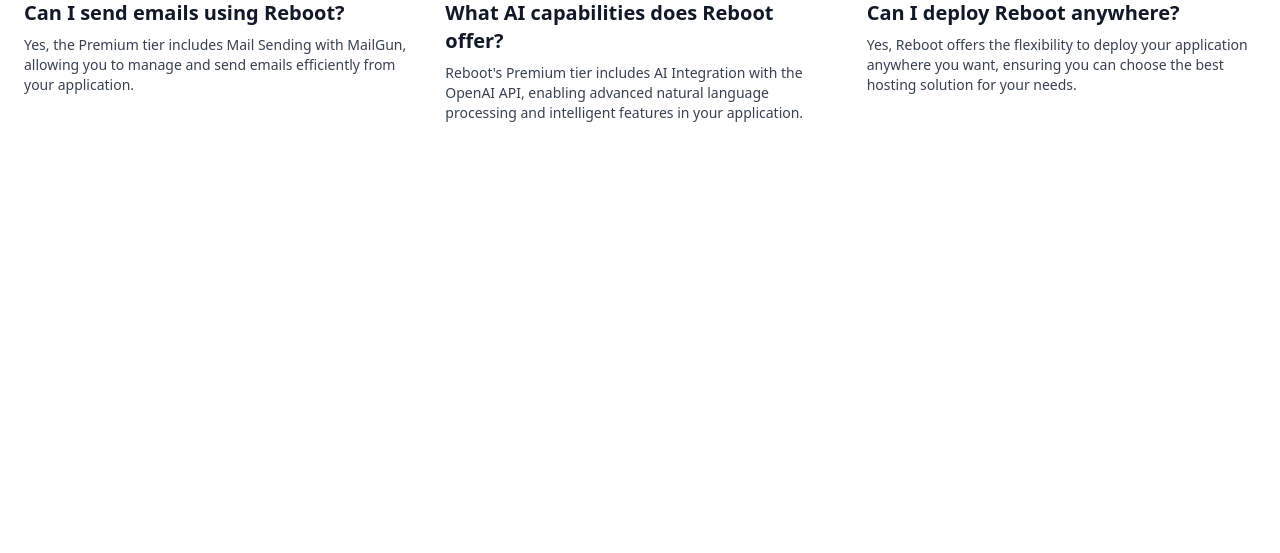
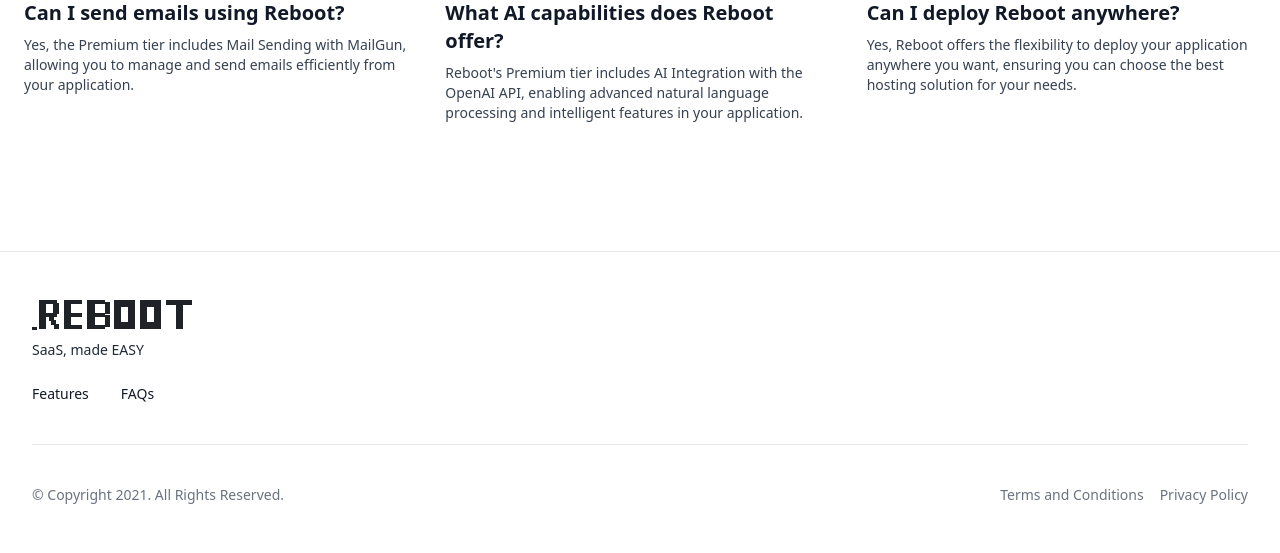
Before and after one commit to andreivisan/reboot-saas, a FastAPI app: page / in a window 1280 px wide. Shown: the part 2166-2719 px from the top of the page. Before the commit the page ends 2288 px from the top, so only its background shows below. Run offline with FastAPI, Linux system fonts and the light colour scheme; some libraries are stand-ins or nearby versions.

Commit message:
Home Page - 99% Done

```diff
--- a/templates/base.html
+++ b/templates/base.html
@@ -21,7 +21,10 @@
     {% endblock header %}
 
     {% block content %}
-    {% endblock content%}
+    {% endblock content %}
+
+    {% block footer %}
+    {% endblock footer %}
 
     <!-- Set default theme to light -->
     <script>
--- /dev/null
+++ b/templates/home/fragments/footer.html
@@ -0,0 +1,33 @@
+<footer class="bg-white border-t border-gray-200">
+    <div class="container mx-auto max-w-7xl px-4 sm:px-6 lg:px-8 py-12">
+        <div class="flex flex-col items-start">
+            <a hx-get="/" hx-target="body" hx-push-url="true" class="cursor-pointer">
+                <img class="w-40" src="static/img/logos/logo_reboot_light.svg" alt="Reboot SaaS">
+            </a>
+            <p class="mt-1 text-sm">SaaS, made EASY</p>
+
+            <div class="flex flex-wrap justify-center mt-6 -mx-4">
+                <a href="#features" class="mx-4 text-sm text-gray-900 transition-colors duration-300 hover:text-gray-700" aria-label="Features">Features</a>
+
+                <a href="#faqs" class="mx-4 text-sm text-gray-900 transition-colors duration-300 hover:text-gray-700" aria-label="FAQs">FAQs</a>
+            </div>
+
+        </div>
+
+        <hr class="my-6 border-gray-200 md:my-10" />
+
+        <div class="flex flex-col items-center sm:flex-row sm:justify-between">
+            <p class="text-sm text-gray-500">© Copyright 2021. All Rights Reserved.</p>
+
+            <div class="flex -mx-2 text-sm">
+                <a href="#" class="mx-2 text-gray-500 transition-colors duration-300 hover:text-gray-300" aria-label="Terms and Conditions">
+                    Terms and Conditions
+                </a>
+
+                <a href="#" class="mx-2 text-gray-500 transition-colors duration-300 hover:text-gray-300" aria-label="Privacy Policy">
+                    Privacy Policy
+                </a>
+            </div>
+        </div>
+    </div>
+</footer>
--- a/templates/home/pages/home.html
+++ b/templates/home/pages/home.html
@@ -17,3 +17,7 @@
         {% include 'home/fragments/faqs.html' %}
     </section>
 {% endblock content%}
+
+{% block footer %}
+    {% include 'home/fragments/footer.html' %}
+{% endblock footer %}
```
